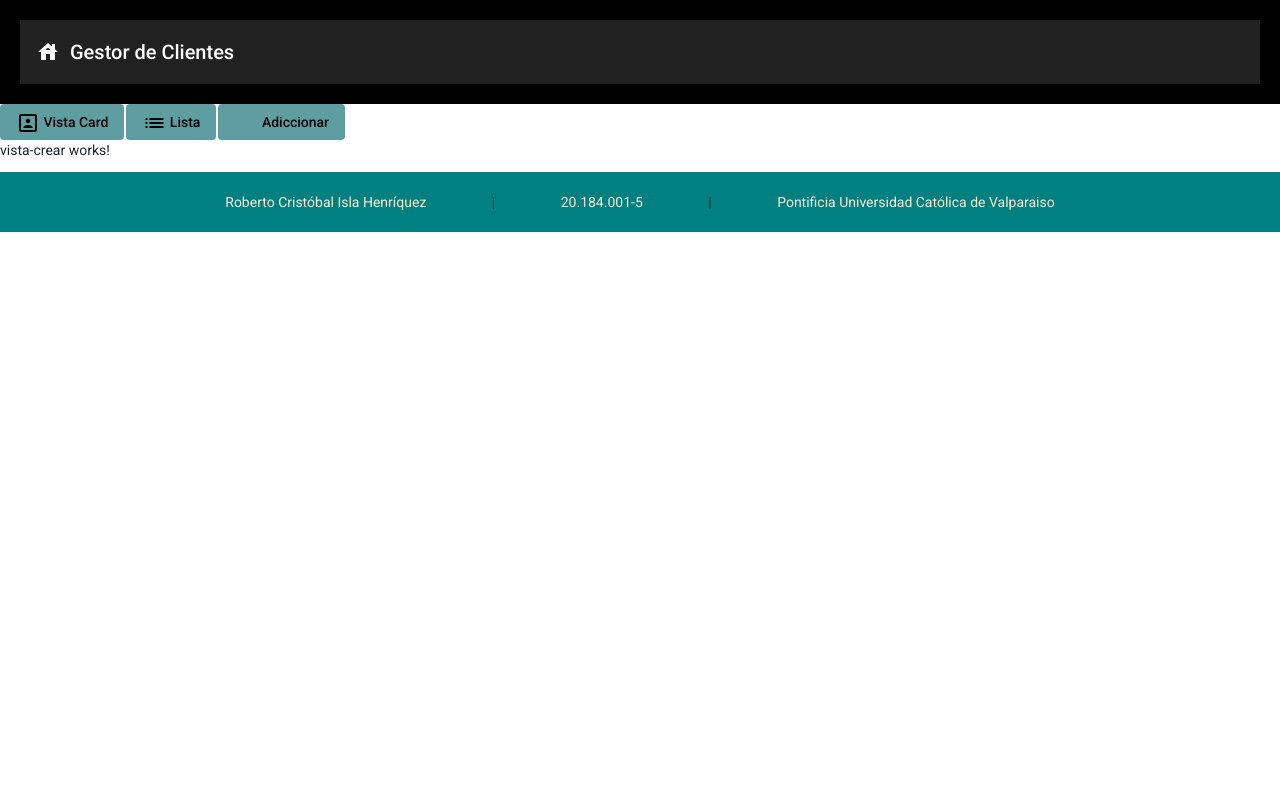
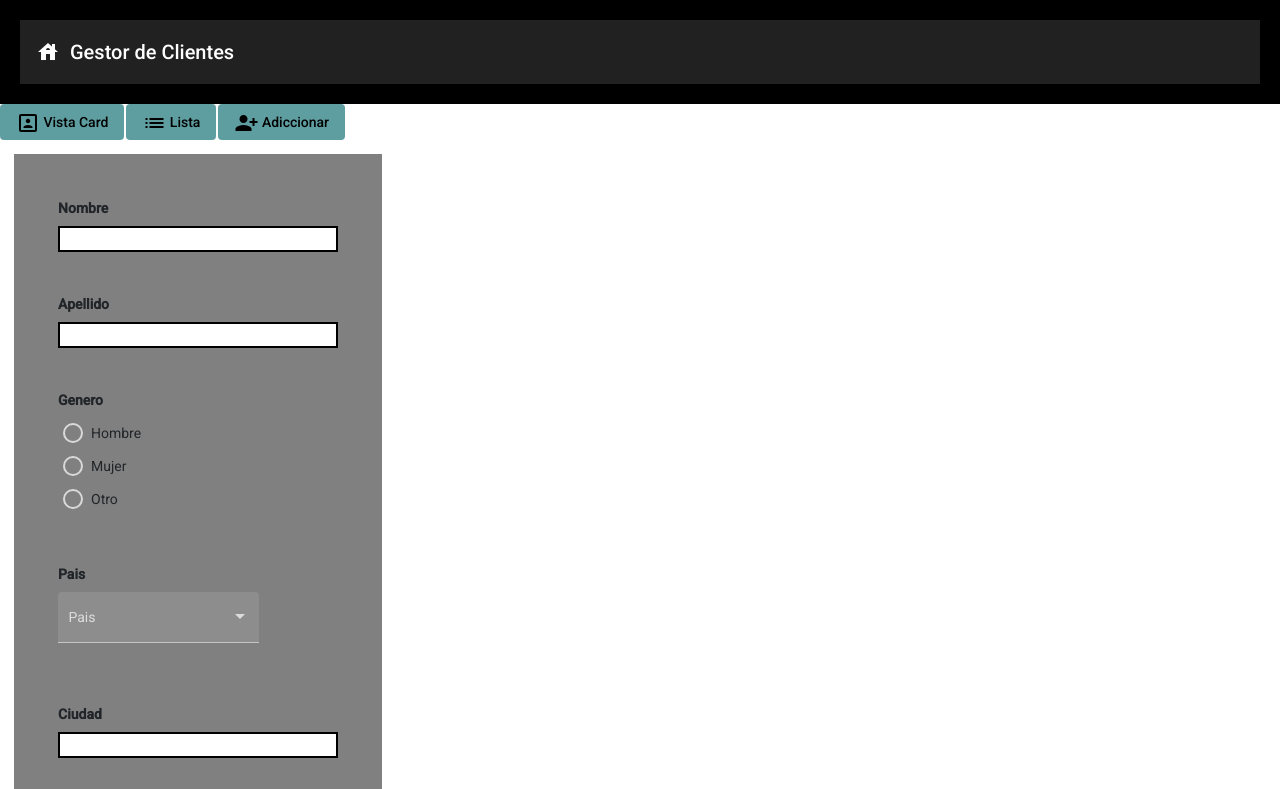
Before and after one commit to Tekanx/manejo-usuarios, an Angular app: page /vista-crear in a window 1280 px wide. Shown: the top 789 px of the page. Built offline with nearby package versions, Linux system fonts and the light colour scheme.

Commit message:
Desarrollo interfaz de la vista de añadir cliente

```diff
--- a/src/app/default/header/header.component.html
+++ b/src/app/default/header/header.component.html
@@ -22,7 +22,7 @@
 
         <a [routerLink] = "['/vista-crear']" routerLinkActive="router-link-active">
             <button mat-button>
-                <mat-icon aria-hidden="false" aria-label="plus icon">plus</mat-icon>
+                <mat-icon aria-hidden="false" aria-label="Person add icon">person_add_alt_1</mat-icon>
                 Adiccionar
             </button>
         </a>
--- a/src/app/interfaces/usuario.ts
+++ b/src/app/interfaces/usuario.ts
@@ -45,7 +45,7 @@ export const ListaUsuario : Array<Usuario> =
     },
     {
         nombre: "Pablo",
-        apellido: "Torregey",
+        apellido: "Torreblanca",
         genero: "Otro",
         pais: "Chile",
         ciudad: "Viña del Mar"
--- a/src/app/pages/vista-crear/vista-crear.component.html
+++ b/src/app/pages/vista-crear/vista-crear.component.html
@@ -1 +1,54 @@
-<p>vista-crear works!</p>
+<form id="formulario" [formGroup] = "usuarioForm" (ngSubmit) = "onSubmit()">
+    <div class="form-group">
+
+    <div>
+        <label for = "nombre">Nombre </label>
+        <br>
+        <input type="text" id="nombreCliente" formControlName = "nombre" required>
+
+    </div>
+
+    <div>
+        <label for = "Apellido">Apellido </label>
+        <br>
+        <input type="text" id="apellidoCliente" formControlName = "apellido" required>
+    </div>
+
+    <div>
+        <label for = "Genero">Genero </label>
+        <br>
+        <mat-radio-button class="radio-button" *ngFor = "let genero of generos" [value] = "genero">
+            {{genero}}
+        </mat-radio-button>
+    </div>
+
+
+    <div>
+        <label for = "Pais">Pais </label>
+        <br>
+        <mat-form-field appearance = "fill">
+            <mat-label>Pais</mat-label>
+            <mat-select>
+                <mat-option *ngFor = "let pais of paises" [value] = "pais">{{pais}}</mat-option>
+            </mat-select>
+        </mat-form-field>
+    </div>
+
+    <div>
+         <label for = "Ciudad">Ciudad </label>
+         <br>
+        <input type="text" id="ciudadCliente" formControlName = "ciudad" required>
+    </div>
+
+    <div id="btn">
+        <button type = "button" class="btn btn-default" (click) = "onReset()">Cancelar</button>
+        <button type = "submit" class="btn btn-success">Añadir Usuario</button>
+    </div>
+
+    </div>
+
+    <!--TODOS SON REQUIRED-->
+
+</form>
+
+<div>
--- a/src/app/pages/vista-crear/vista-crear.component.scss
+++ b/src/app/pages/vista-crear/vista-crear.component.scss
@@ -0,0 +1,33 @@
+.form-group{
+    border: 2px solid grey;
+    height: fit-content;
+    width: min-content;
+    background-color: grey;
+}
+
+div{
+    margin: 1em;
+    padding: 1em;
+}
+
+label{
+    font-weight: bold;
+}
+
+input{
+    width: 20em;
+    border: 2px solid black;
+}
+
+.radio-button{
+    display: flex;
+    flex-direction: column;
+    margin: 5px;
+}
+
+#btn{
+    margin: 5px;
+    padding: 5px;
+    display: flex;
+    justify-content: center;
+}
--- a/src/app/pages/vista-crear/vista-crear.component.ts
+++ b/src/app/pages/vista-crear/vista-crear.component.ts
@@ -1,4 +1,6 @@
 import { Component, OnInit } from '@angular/core';
+import { FormGroup, FormControl, Validators } from '@angular/forms';
+import { Usuario, ListaUsuario } from '../../interfaces/usuario'
 
 @Component({
   selector: 'app-vista-crear',
@@ -7,9 +9,60 @@ import { Component, OnInit } from '@angular/core';
 })
 export class VistaCrearComponent implements OnInit {
 
+  genero : string | undefined;
+  generos : string[] =
+  [
+    'Hombre',
+    'Mujer',
+    'Otro'
+  ]
+
+
+  paises =
+  [
+    'Argentina',
+    'Bolivia',
+    'Brazil',
+    'Chile',
+    'Colombia',
+    'Costa Rica',
+    'Cuba',
+    'Ecuador',
+    'El Salvador',
+    'Guatemala',
+    'Haití',
+    'Honduras',
+    'México',
+    'Nicaragua',
+    'Panamá',
+    'Paraguay',
+    'Perú',
+    'República Dominicana',
+    'Uruguay',
+    'Venezuela'
+  ]
+
+  Lista = ListaUsuario;
+  usuarioForm = new FormGroup({
+    nombre : new FormControl('', [Validators.required, Validators.maxLength(30)]),
+    apellido : new FormControl('', [Validators.required, Validators.maxLength(30)]),
+    genero : new FormControl('', [Validators.required]),
+    pais : new FormControl(''),
+    ciudad : new FormControl('', [Validators.required, Validators.maxLength(50)])
+  });
+
+
   constructor() { }
 
   ngOnInit(): void {
   }
 
+  onSubmit(){
+    console.log("Hola!")
+  }
+
+  onReset(){
+  }
+
+
 }
```
Also changed, not shown: src/app/app.module.ts (+7 -2 lines).
